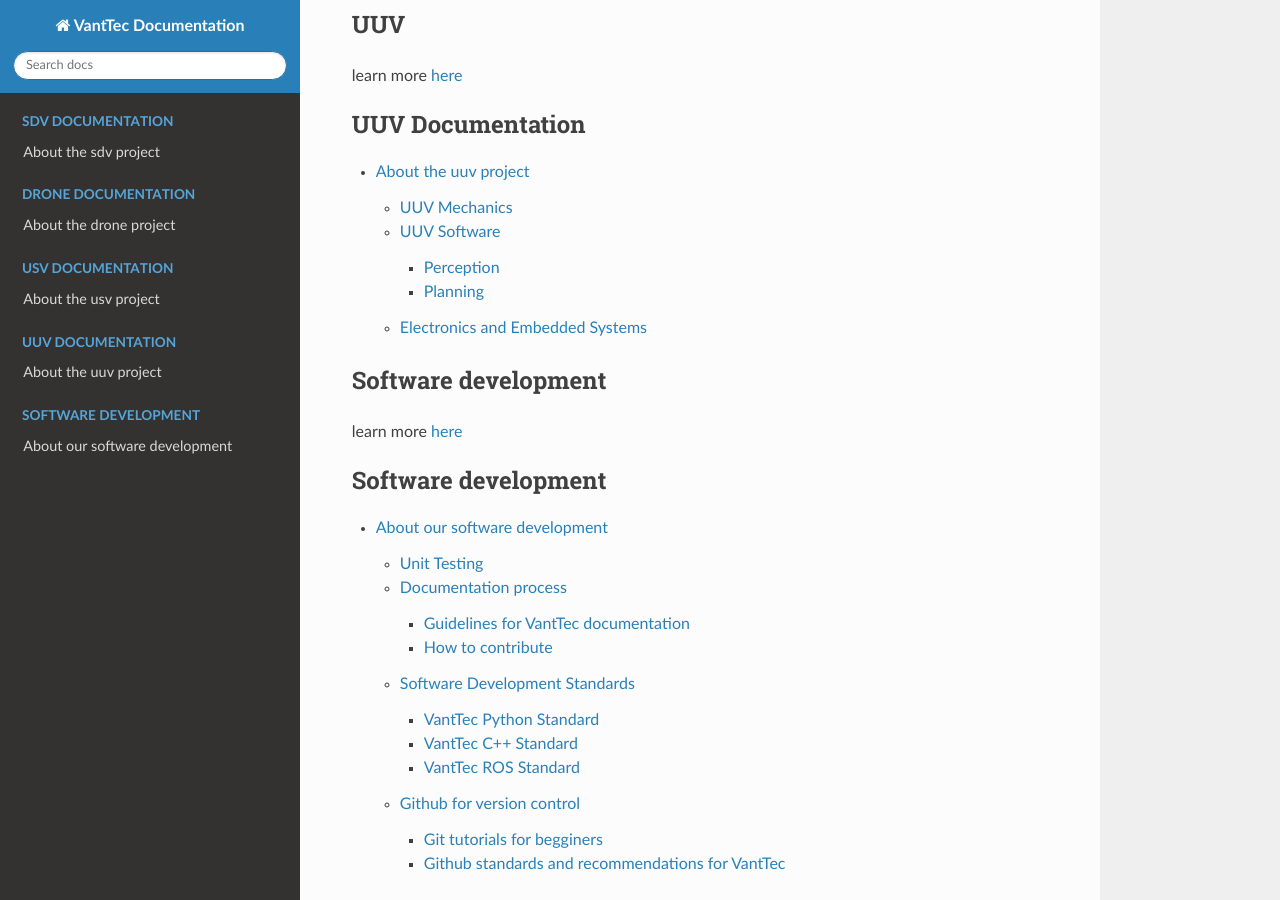
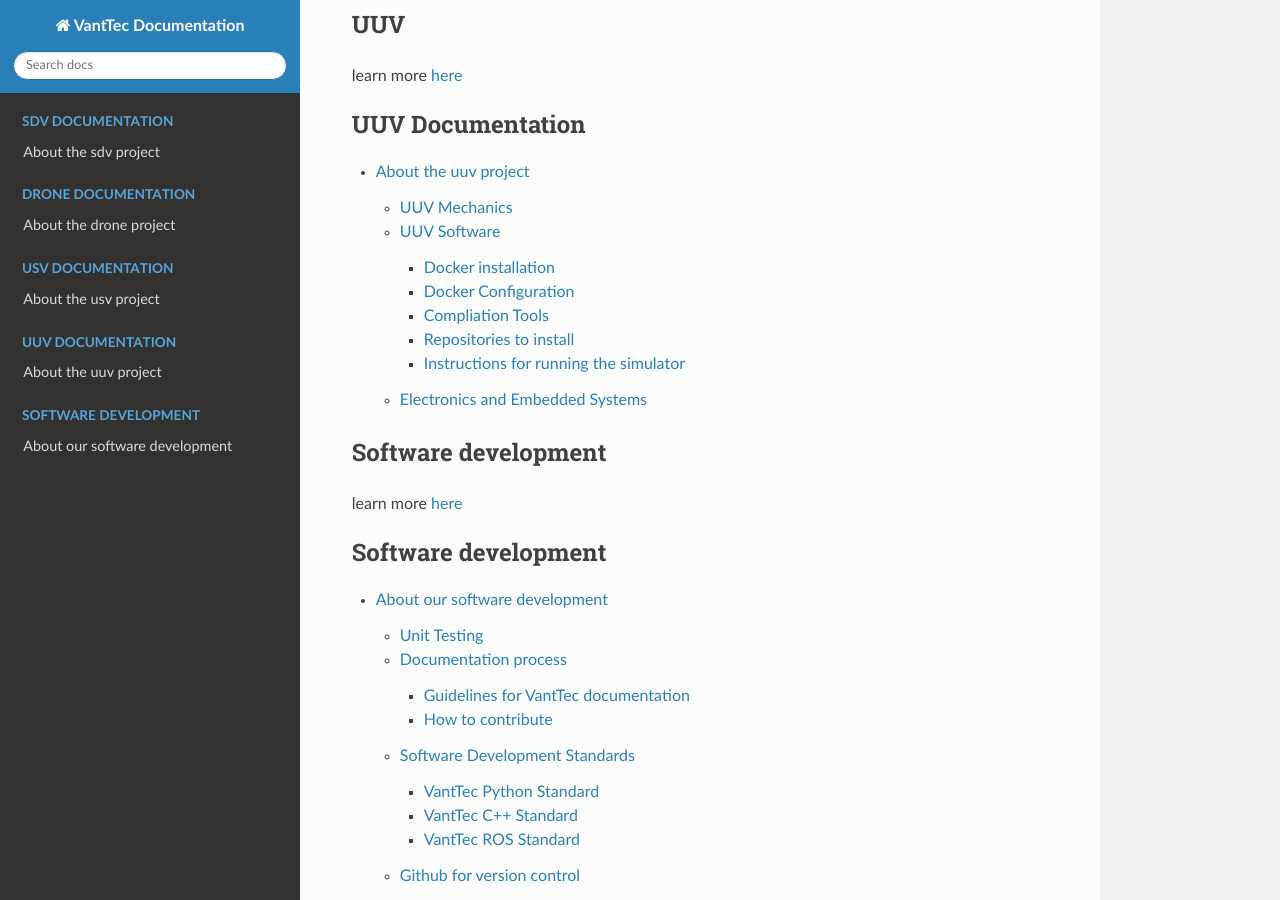
Before and after one commit to vanttec/vanttec_documentation, a Sphinx documentation site: the page built from source/index.rst, in a window 1280 px wide and 900 px high, scrolled down 2761 px. Built offline with Sphinx 7.4.7 and the Read the Docs theme 2.0.0, drawn with Linux system fonts in a browser that asks for light colours; pages that are not in the unit, such as notebooks, are missing from menus; some of the changed lines change nothing that is shown.

Commit message:
Update uuv_software.rst

```diff
--- a/source/uuv/uuv_software.rst
+++ b/source/uuv/uuv_software.rst
@@ -1,9 +1,100 @@
+============
 UUV Software
 ============
-.. toctree::
-   :maxdepth: 3
-   :caption: Software departments
 
-   uuv_software_control
-   uuv_software_perception
-   uuv_software_planning
+Docker installation
+--------------
+
+Requirements:
+
+* Docker Engine
+
+   https://docs.docker.com/engine/install/ubuntu/
+
+* Nvidia-Docker2
+
+   https://docs.nvidia.com/datacenter/cloud-native/container-toolkit/install-guide.html
+
+* Nvidia drivers
+
+   nvidia-driver-515
+
+Repository::
+
+   git clone https://github.com/vanttec/UV_dev_docker
+
+Docker Configuration
+---------------------
+Inside the docker in the .bashrc file, add the following lines::
+
+   source /ws/devel/setup.bash
+   export SVGA_VGPU10=0
+
+Compliation Tools
+------------------
+For compiling the simulation, use catkin tools::
+
+   sudo apt-get install python3-catkin-tools
+   catkin build
+
+Repositories to install
+-------------------------
+
+* darknet_ros_zed::
+
+   git clone --recursive https://github.com/vanttec/darknet_ros.git
+
+* octomap_mapping::
+
+   git clone https://github.com/vanttec/octomap_mapping
+
+* vanttec_uuv::
+
+   git clone https://github.com/vanttec/vanttec_uuv
+   git checkout feature/nav_dev
+
+* vanttec_sim::
+
+   git clone https://github.com/vanttec/vanttec_sim
+
+* vehicle_user_control::
+
+   git clone https://github.com/vanttec/vehicle_user_control
+
+* opencv and opencv_contrib
+
+   https://docs.opencv.org/4.x/d7/d9f/tutorial_linux_install.html
+
+ Dependencies
+ -----------------
+
+ To run the simulation, you will need the following libraries::
+
+   sudo apt-get install ros-melodic-octomap ros-melodic-octomap-mapping ros-melodic-octomap-msgs ros-melodic-octomap-ros ros-melodic-octomap-rviz-plugins ros-melodic-octomap-server
+   sudo apt-get install ros-melodic-octomap-ros
+   sudo apt-get install ros-melodic-tf2-geometry-msgs
+   sudo apt-get install libsdl1.2-dev
+   sudo apt-get install libsdl1.2debian
+   sudo apt-get install ros-melodic-gazebo-plugins
+   sudo apt-get install ros-melodic-gazebo-ros-pkgs
+   sudo apt-get install ros-melodic-robot-state-publisher
+   sudo apt-get install ros-melodic-xacro
+   sudo apt-get install python3-rospkg
+   sudo apt-get install python3-pandas
+   sudo apt-get intall python-pip
+   sudo apt-get install python3-sklearn
+   pip3 install numpy==1.18
+   pip3 install scipy==1.1.0
+   pip3 install scikit-learn==0.21.3
+   pip3 install joblib==1.0.0
+   pip3 install opencv-python
+   pip3 install opencv-contrib-python
+   pip install opencv-contrib-python
+   pip install opencv-python
+   pip install imutils
+
+
+Instructions for running the simulator
+------------------------------------------
+
+To use the simulator, you will need
```
